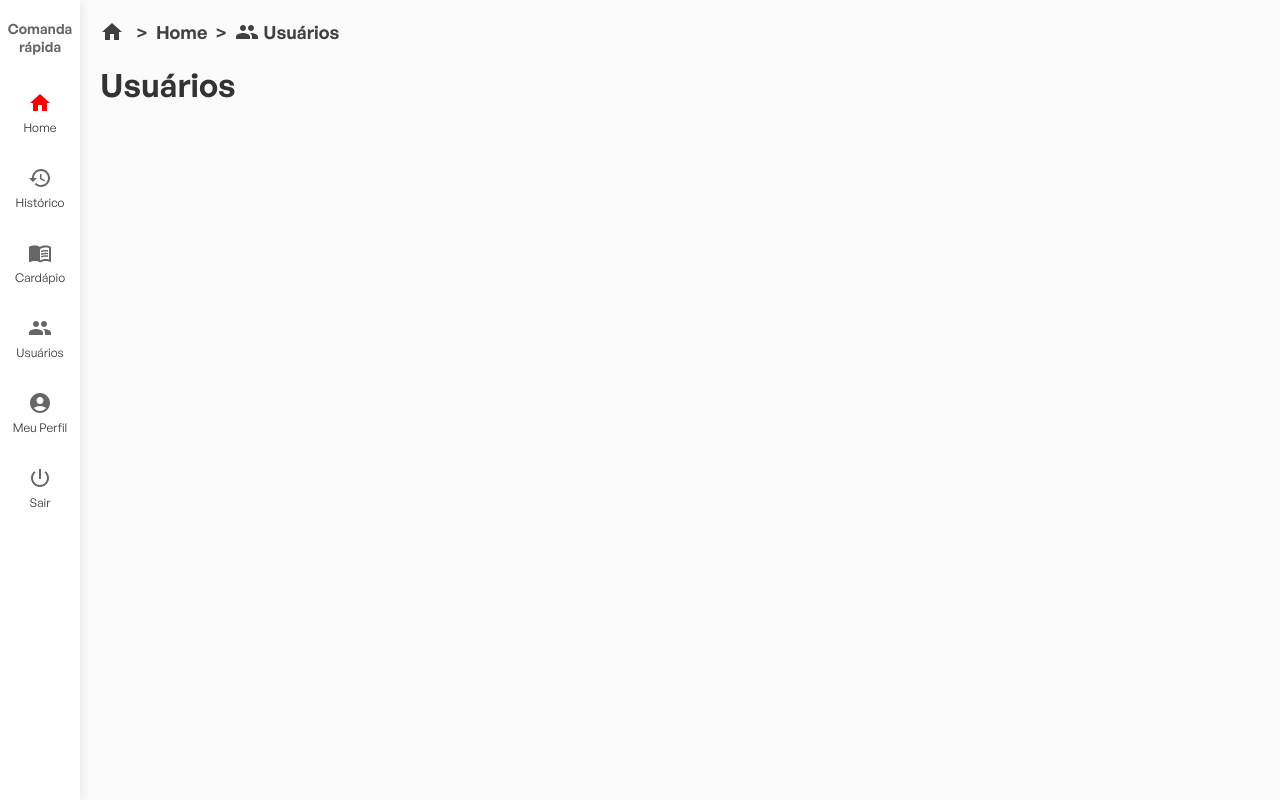
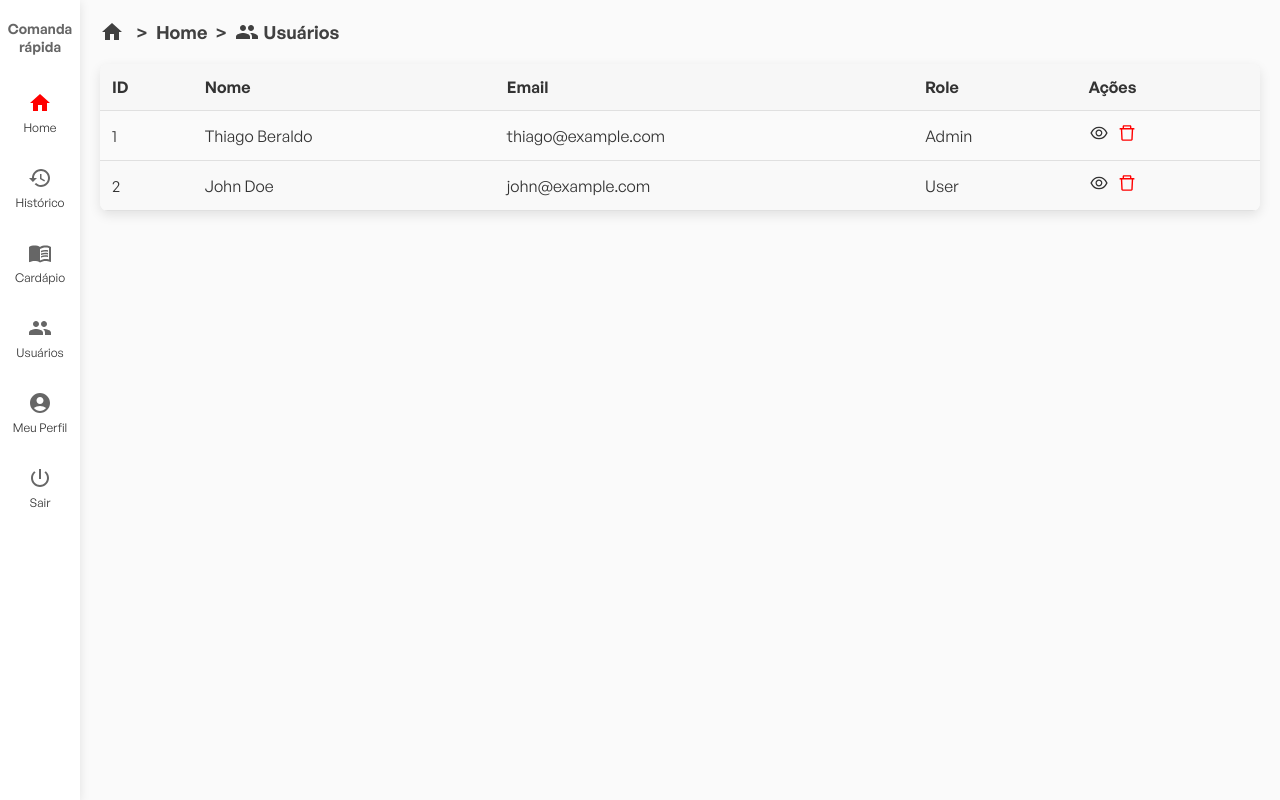
Before and after one commit to lenx0/front-waiterapp, a React (Vite) app: page /user in a window 1280 px wide. Built offline with nearby package versions, Linux system fonts and the light colour scheme; sample sign-in values are in the browser's storage.

Commit message:
added generic table and date validation

```diff
--- a/package.json
+++ b/package.json
@@ -17,6 +17,7 @@
     "axios": "^1.7.4",
     "react": "^18.3.1",
     "react-dom": "^18.3.1",
+    "react-icons": "^5.3.0",
     "react-router-dom": "^6.26.1",
     "react-toastify": "^10.0.5",
     "socket.io-client": "^4.7.5",
--- /dev/null
+++ b/src/components/Table/index.tsx
@@ -0,0 +1,60 @@
+import { ActionButton, Table, TableCell, TableContainer, TableHeader, TableRow } from './styles';
+import { AiOutlineEye, AiOutlineDelete } from 'react-icons/ai';
+
+interface Column<T> {
+  title: string;
+  key: keyof T;
+  accessor?: (item: T) => React.ReactNode;
+}
+
+interface TableProps<T> {
+  columns: Column<T>[];
+  data: T[];
+  onEdit?: (item: T) => void;
+  onDelete?: (item: T) => void;
+}
+
+const GenericTable = <T extends object>({ columns, data, onEdit, onDelete }: TableProps<T>) => {
+  return (
+    <TableContainer>
+      <Table>
+        <thead>
+          <TableRow>
+            {columns.map((column, index) => (
+              <TableHeader key={index}>{column.title}</TableHeader>
+            ))}
+            {(onEdit || onDelete) && <TableHeader>Ações</TableHeader>}
+          </TableRow>
+        </thead>
+        <tbody>
+          {data.map((item, index) => (
+            <TableRow key={index}>
+              {columns.map((column) => (
+                <TableCell key={String(column.key)}>
+                  {column.accessor ? column.accessor(item) : String(item[column.key])}
+                </TableCell>
+              ))}
+              {(onEdit || onDelete) && (
+                <TableCell>
+                  {onEdit && (
+                    <ActionButton onClick={() => onEdit(item)}>
+                      <AiOutlineEye size={20} />
+                    </ActionButton>
+                  )}
+                  {onDelete && (
+                    <ActionButton onClick={() => onDelete(item)}>
+                      <AiOutlineDelete size={20} color="red" />
+                    </ActionButton>
+                  )}
+                </TableCell>
+              )}
+            </TableRow>
+          ))}
+        </tbody>
+      </Table>
+    </TableContainer>
+  );
+};
+
+
+export default GenericTable;
--- /dev/null
+++ b/src/components/Table/styles.ts
@@ -0,0 +1,41 @@
+import styled from "styled-components";
+
+export const TableContainer = styled.div`
+  width: 100%;
+  margin: 20px 0;
+  border-radius: 8px;
+  overflow-x: auto;
+  box-shadow: 0px 4px 12px rgba(0, 0, 0, 0.1);
+`;
+
+export const Table = styled.table`
+  width: 100%;
+  border-collapse: collapse;
+`;
+
+export const TableRow = styled.tr`
+  &:nth-child(even) {
+    background-color: #f9f9f9;
+  }
+`;
+
+export const TableHeader = styled.th`
+  padding: 12px;
+  background-color: #f7f7f7;
+  text-align: left;
+  font-weight: 600;
+  border-bottom: 1px solid #e0e0e0;
+`;
+
+export const TableCell = styled.td`
+  padding: 12px;
+  border-bottom: 1px solid #e0e0e0;
+  text-align: left;
+`;
+
+export const ActionButton = styled.button`
+  background: none;
+  border: none;
+  cursor: pointer;
+  margin-right: 8px;
+`;
--- a/src/pages/History/index.tsx
+++ b/src/pages/History/index.tsx
@@ -1,3 +1,60 @@
+import { useEffect, useState } from "react";
+import GenericTable from "../../components/Table";
+import { api } from "../../utils/api";
+import { Order } from "../../types/Order";
+import { formatDate } from "../../utils/formatDate";
+
+const statusTranslations: Record<string, string> = {
+  WAITING: 'Aguardando',
+  IN_PREPARATION: 'Em Preparação',
+  DONE: 'Pronto',
+  FINISHED: 'Finalizado'
+};
+
+const calculateTotal = (products: { product: { price: number }, quantity: number }[]) => {
+  return products.reduce((total, item) => {
+    return total + item.product.price * item.quantity;
+  }, 0);
+};
+
+
+const columns = [
+  { title: 'Mesa', key: 'table' },
+  { title: 'Horário', key: 'createdAt', accessor: (item: Order) => formatDate(item.createdAt) },
+  { title: 'Nome', key: 'name', accessor: (item: Order) => item.products[0].product.name },
+  { title: 'Status', key: 'status', accessor: (item: Order) => statusTranslations[item.status] },
+  {
+    title: 'Total',
+    key: 'total',
+    accessor: (item: Order) => `R$ ${calculateTotal(item.products).toFixed(2)}`,
+  }
+];
+
 export function History() {
-  return <h1>Historico de pedidos</h1>
-}
+  const [orders, setOrders] = useState<Order[]>([])
+
+  const handleEdit = (order: Order) => {
+    console.log('Visualizar pedido:', order);
+  };
+
+  const handleDelete = (order: Order) => {
+    console.log('Excluir pedido:', order);
+  };
+
+  useEffect(() => {
+    api.get('/orders')
+      .then(({ data }) => {
+        setOrders(data)
+        console.log(data)
+      })
+  }, [])
+
+  return (
+    <GenericTable
+      columns={columns}
+      data={orders}
+      onEdit={handleEdit}
+      onDelete={handleDelete}
+    />
+  );
+};
--- a/src/pages/User/index.tsx
+++ b/src/pages/User/index.tsx
@@ -1,5 +1,32 @@
+import GenericTable from "../../components/Table";
+
+const users = [
+  { id: 1, name: 'Thiago Beraldo', email: 'thiago@example.com', role: 'Admin' },
+  { id: 2, name: 'John Doe', email: 'john@example.com', role: 'User' }
+];
+
+const columns = [
+  { title: 'ID', key: 'id' },
+  { title: 'Nome', key: 'name' },
+  { title: 'Email', key: 'email' },
+  { title: 'Role', key: 'role' }
+];
+
 export function User() {
+  const handleEdit = (user: any) => {
+    console.log('Visualizar usuário:', user);
+  };
+
+  const handleDelete = (user: any) => {
+    console.log('Excluir usuário:', user);
+  };
+
   return (
-    <h1>Usuários</h1>
-  )
-}
+    <GenericTable
+      columns={columns}
+      data={users}
+      onEdit={handleEdit}
+      onDelete={handleDelete}
+    />
+  );
+};
--- a/src/types/Order.ts
+++ b/src/types/Order.ts
@@ -11,4 +11,5 @@ export interface Order {
       price: number
     }
   }[]
+  createdAt: string;
 }
--- /dev/null
+++ b/src/utils/formatDate.ts
@@ -0,0 +1,13 @@
+export function formatDate(isoString: string): string {
+  const date = new Date(isoString);
+
+  const day = String(date.getDate()).padStart(2, '0');
+  const month = String(date.getMonth() + 1).padStart(2, '0'); // Mês começa em 0
+  const year = date.getFullYear();
+
+  const hours = String(date.getHours()).padStart(2, '0');
+  const minutes = String(date.getMinutes()).padStart(2, '0');
+  const seconds = String(date.getSeconds()).padStart(2, '0');
+
+  return `${day}/${month}/${year} ${hours}:${minutes}:${seconds}`;
+}
```
Also changed, not shown: 1 other file (tests, documents, lock files or other folders).
